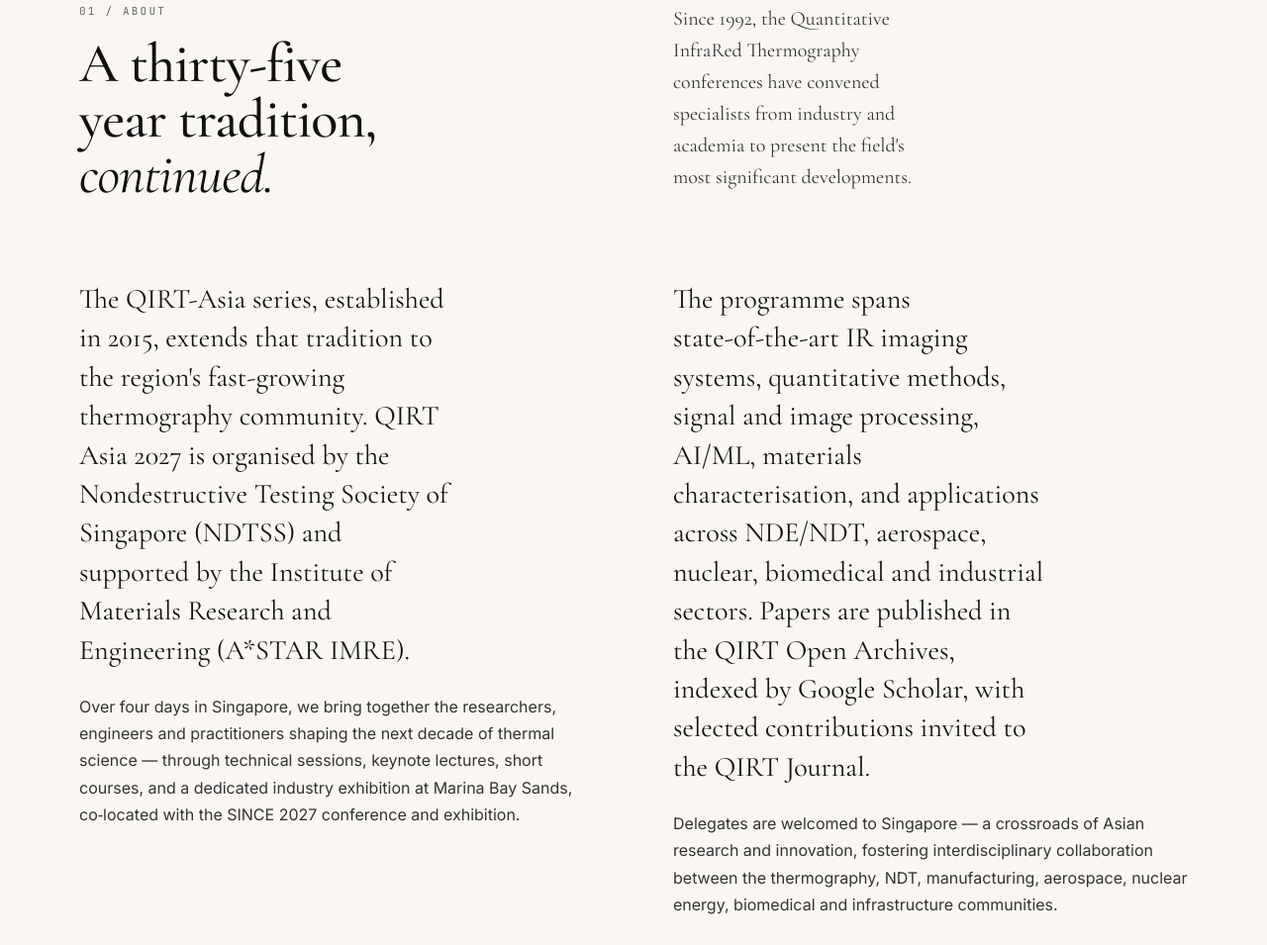
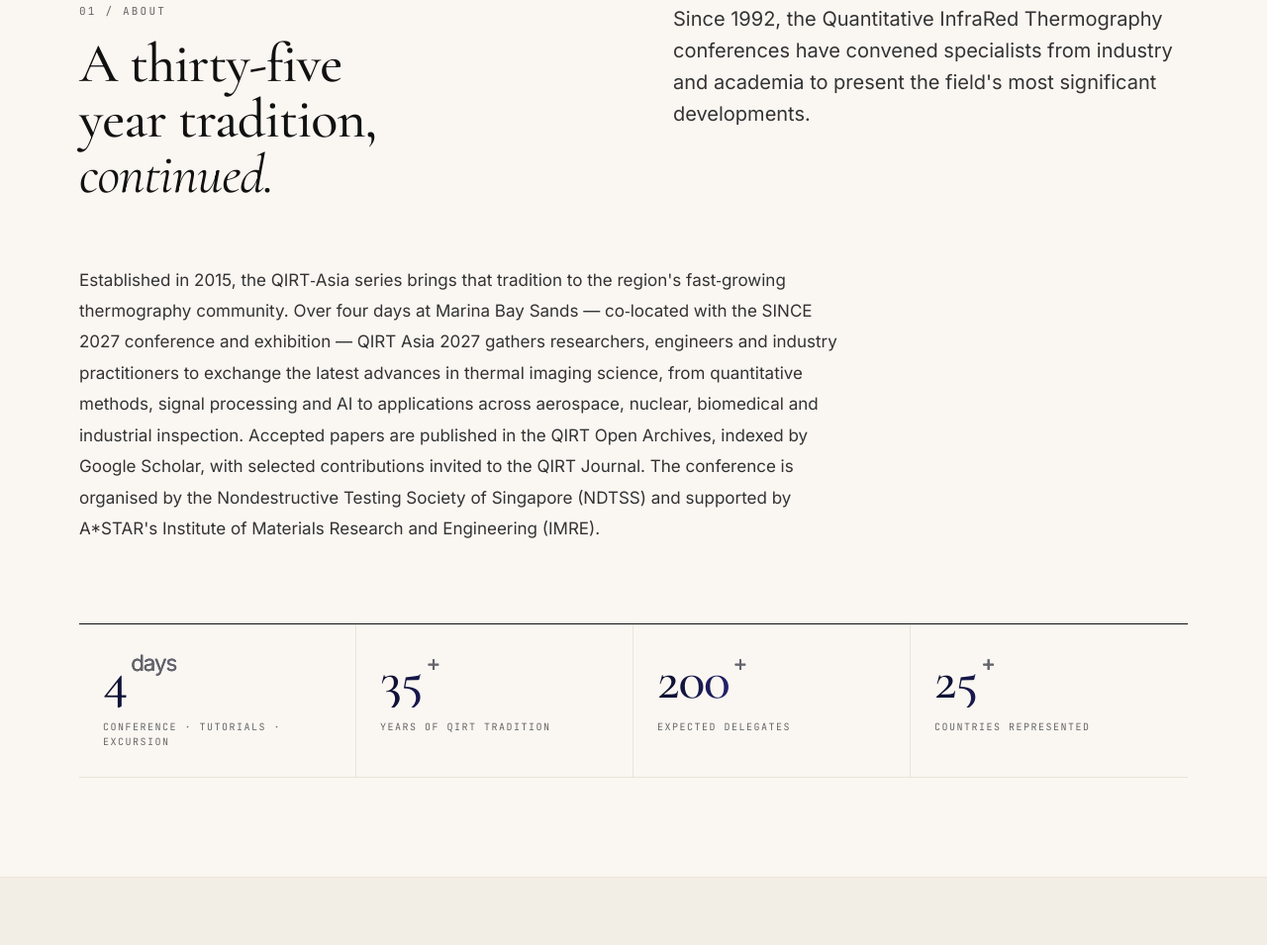
Before and after one commit to sreedharu/qirtasia2027, a plain HTML site: page index.html in a window 1280 px wide. Shown: the part 1043-1998 px from the top of the page at 99% size. Drawn offline with nearby package versions, Linux system fonts and the light colour scheme.

Commit message:
Consolidate the About section into a single readable paragraph
The four short fragments spread across two columns read as disjointed
and were unlikely to be read in full. Replaced with one 72ch paragraph
that keeps every load-bearing fact - series history, Marina Bay Sands /
SINCE 2027 co-location, programme scope, QIRT Open Archives publication
path, and the NDTSS-organiser / A*STAR-IMRE-supporter relationship -
and removed the now-unused .about p display styles.

```diff
--- a/index.html
+++ b/index.html
@@ -262,17 +262,13 @@
 }
 
 /* ===== About ===== */
-.about p {
-  font-family: var(--font-display);
-  font-size: clamp(22px, 2.2vw, 32px);
-  line-height: 1.4;
-  font-weight: 400;
-  color: var(--ink);
+.about-body {
+  font-size: 17px;
+  color: var(--ink-2);
+  line-height: 1.85;
+  max-width: 72ch;
   text-wrap: pretty;
-  max-width: 28ch;
-  margin-bottom: 24px;
 }
-.about p + p { font-size: 16px; font-family: var(--font-body); color: var(--ink-2); max-width: 58ch; line-height: 1.7; }
 .about-stats {
   display: grid;
   grid-template-columns: repeat(4, 1fr);
@@ -980,16 +976,7 @@
       </div>
     </div>
 
-    <div class="split-2">
-      <div>
-        <p>The QIRT‑Asia series, established in 2015, extends that tradition to the region's fast‑growing thermography community. QIRT Asia 2027 is organised by the Nondestructive Testing Society of Singapore (NDTSS) and supported by the Institute of Materials Research and Engineering (A*STAR IMRE).</p>
-        <p>Over four days in Singapore, we bring together the researchers, engineers and practitioners shaping the next decade of thermal science — through technical sessions, keynote lectures, short courses, and a dedicated industry exhibition at Marina Bay Sands, co‑located with the SINCE 2027 conference and exhibition.</p>
-      </div>
-      <div>
-        <p>The programme spans state‑of‑the‑art IR imaging systems, quantitative methods, signal and image processing, AI/ML, materials characterisation, and applications across NDE/NDT, aerospace, nuclear, biomedical and industrial sectors. Papers are published in the QIRT Open Archives, indexed by Google Scholar, with selected contributions invited to the QIRT Journal.</p>
-        <p>Delegates are welcomed to Singapore — a crossroads of Asian research and innovation, fostering interdisciplinary collaboration between the thermography, NDT, manufacturing, aerospace, nuclear energy, biomedical and infrastructure communities.</p>
-      </div>
-    </div>
+    <p class="about-body reveal">Established in 2015, the QIRT‑Asia series brings that tradition to the region's fast‑growing thermography community. Over four days at Marina Bay Sands — co‑located with the SINCE 2027 conference and exhibition — QIRT Asia 2027 gathers researchers, engineers and industry practitioners to exchange the latest advances in thermal imaging science, from quantitative methods, signal processing and AI to applications across aerospace, nuclear, biomedical and industrial inspection. Accepted papers are published in the QIRT Open Archives, indexed by Google Scholar, with selected contributions invited to the QIRT Journal. The conference is organised by the Nondestructive Testing Society of Singapore (NDTSS) and supported by A*STAR's Institute of Materials Research and Engineering (IMRE).</p>
 
     <dl class="about-stats reveal">
       <div>
```
